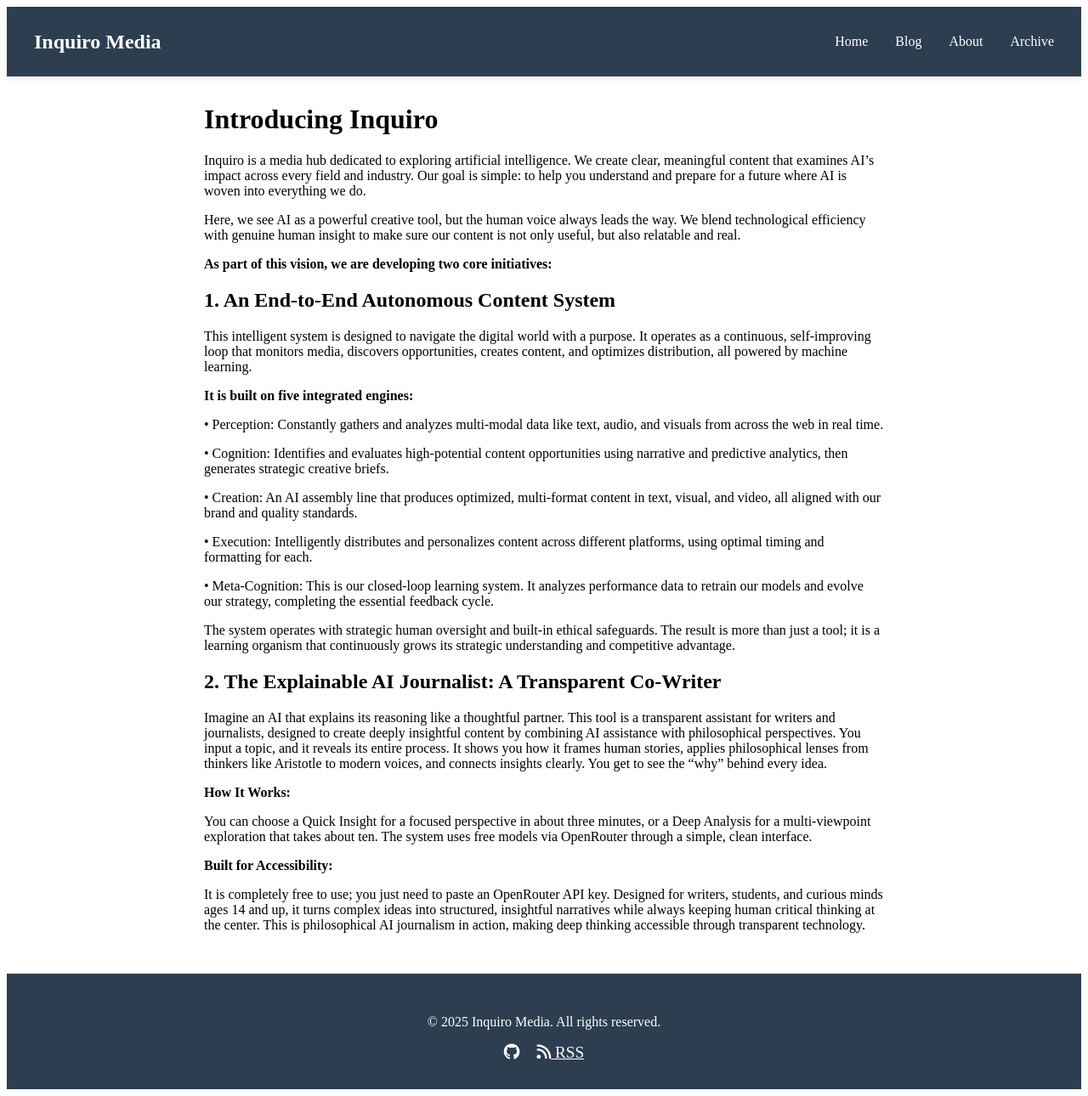
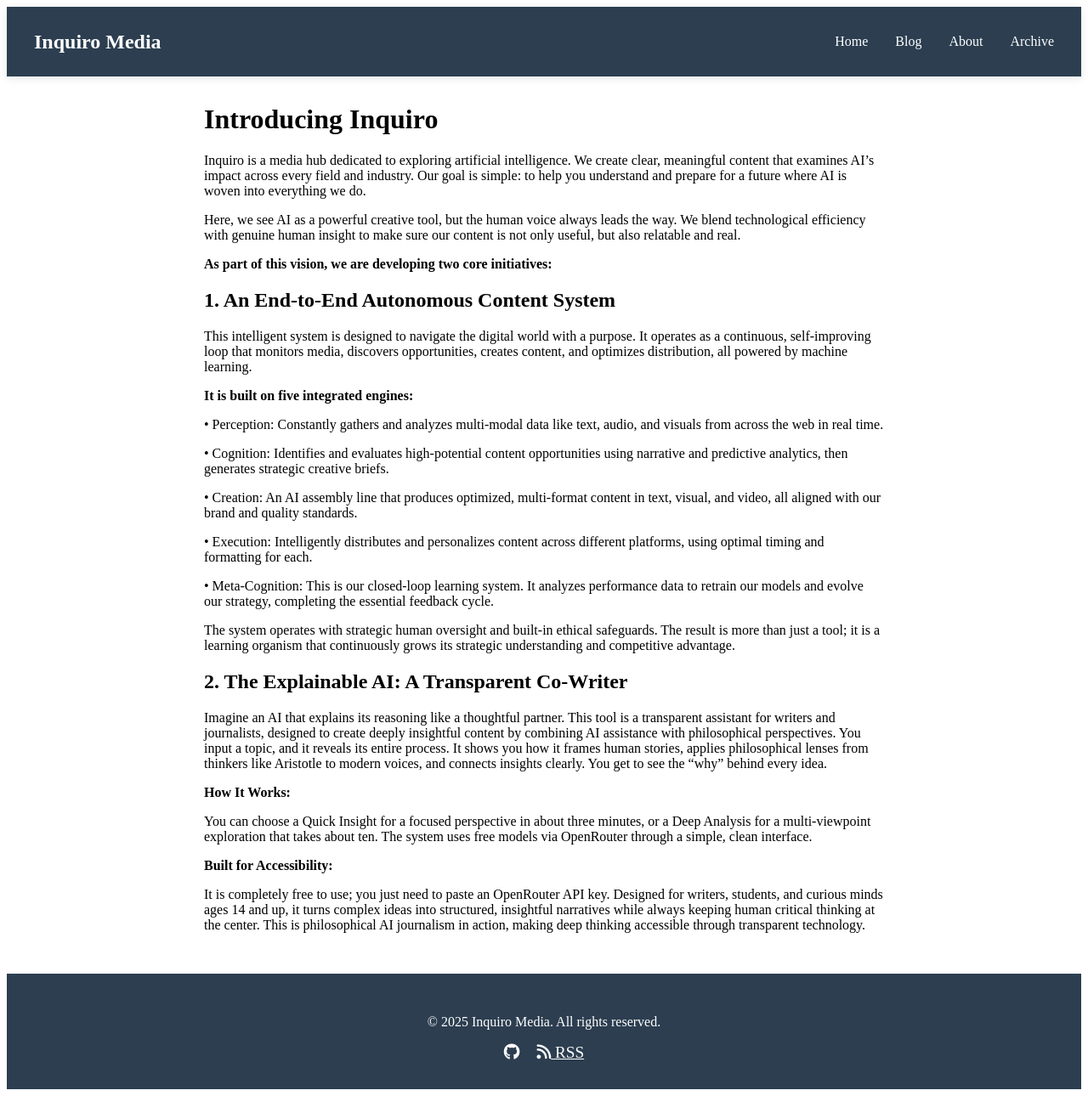
Before and after one commit to faisalmrasul/inquiro-media, a Jekyll site: the page built from _posts/2025-12-01-welcome-to-inquiro.md, in a window 1280 px wide. Shown: the whole page at 85% size. Built offline with Jekyll 4.4.1, drawn with Linux system fonts in a browser that asks for light colours; our own code applies the rules of GitHub Pages for plain Markdown files.

Commit message:
Update 2025-12-01-welcome-to-inquiro.md

```diff
--- a/_posts/2025-12-01-welcome-to-inquiro.md
+++ b/_posts/2025-12-01-welcome-to-inquiro.md
@@ -24,7 +24,7 @@ This intelligent system is designed to navigate the digital world with a purpose
 
 The system operates with strategic human oversight and built-in ethical safeguards. The result is more than just a tool; it is a learning organism that continuously grows its strategic understanding and competitive advantage.
 
-## 2. The Explainable AI Journalist: A Transparent Co-Writer ##
+## 2. The Explainable AI: A Transparent Co-Writer ##
 
 Imagine an AI that explains its reasoning like a thoughtful partner. This tool is a transparent assistant for writers and journalists, designed to create deeply insightful content by combining AI assistance with philosophical perspectives. You input a topic, and it reveals its entire process. It shows you how it frames human stories, applies philosophical lenses from thinkers like Aristotle to modern voices, and connects insights clearly. You get to see the "why" behind every idea.
 
```
